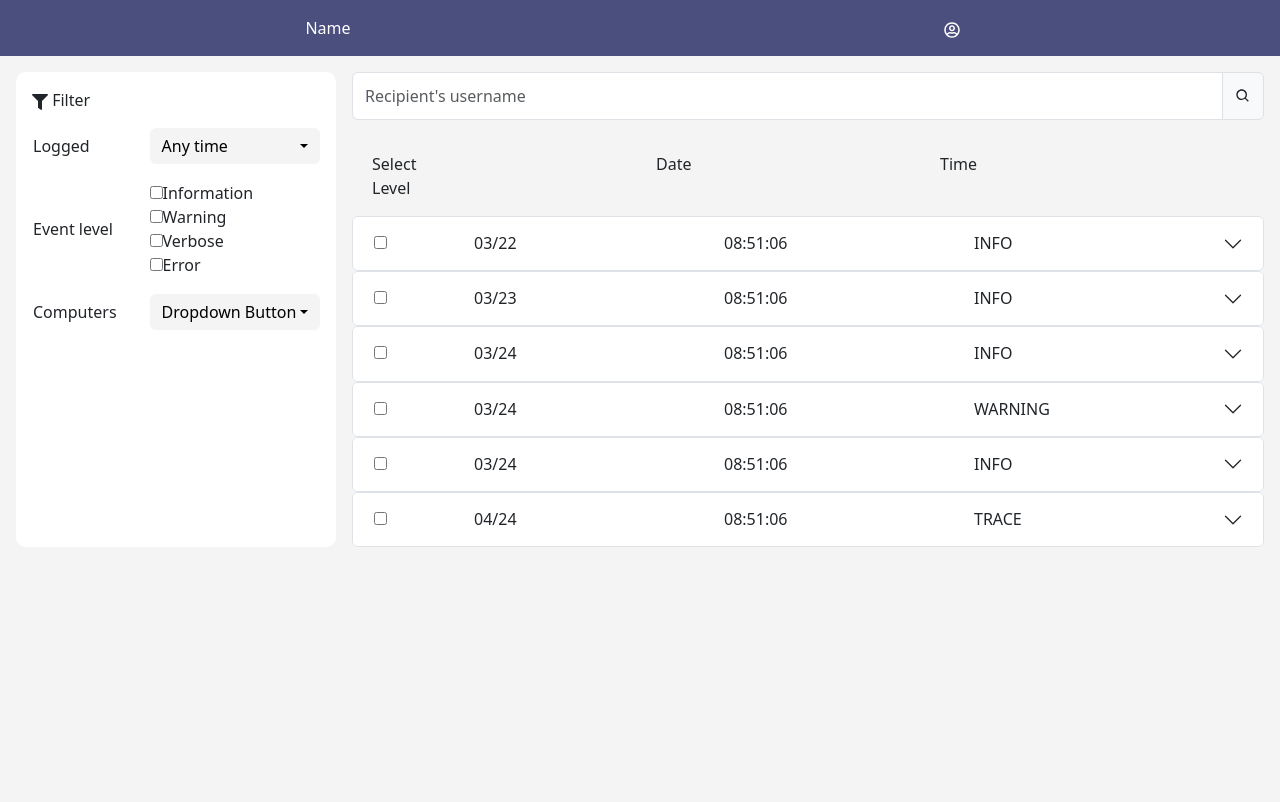
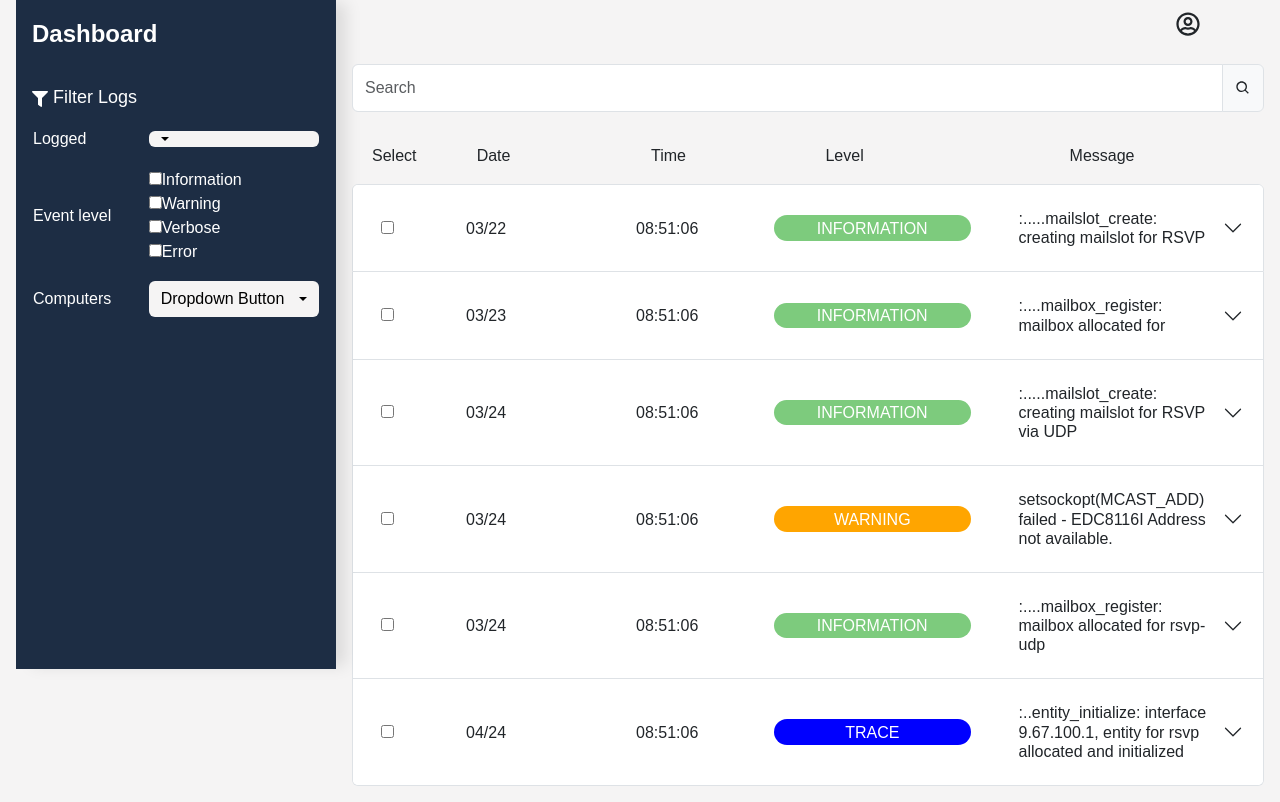
Before and after one commit to XTiNCT-7/LogFeed, a React (Create React App) app: page / in a window 1280 px wide. Built offline with nearby package versions, Linux system fonts and the light colour scheme.

Commit message:
ui design

```diff
--- a/src/Components/Header/Header.jsx
+++ b/src/Components/Header/Header.jsx
@@ -3,10 +3,10 @@ import {FaRegUserCircle} from 'react-icons/fa';
 import './header.css';
 const Header=()=>{
   return (
-    <header>
-        <div>Name</div>
+    <div className="header">
+        {/* <div>Name</div> */}
         <div><FaRegUserCircle/></div>
-    </header>
+    </div>
   )
 }
 
--- a/src/Components/Header/header.css
+++ b/src/Components/Header/header.css
@@ -1,10 +1,20 @@
-header{
-    display: grid;
+.header{
+    /* display: grid;
     grid-template-columns: repeat(2,1fr);
     background: #4a4f7e;
     color: white;
     padding: 1rem;
     align-items: center;
-    justify-content: center;
+    justify-content: center; */
+    /* margin-left: 320px; */
+    text-align: right;
+    padding-right: 5rem;
+    height: 3rem;
+    display: flex;
+    align-items: center;
+    justify-content: end;
 
 }
+.header svg{
+    font-size: x-large;
+}
--- a/src/Components/Home.jsx
+++ b/src/Components/Home.jsx
@@ -1,4 +1,4 @@
-import React from 'react'
+import React,{useState} from 'react'
 import Header from './Header/Header';
 import Sidebar from './Sidebar/Sidebar';
 import Log from './LogItem/Log';
@@ -7,18 +7,27 @@ import './home.css';
 import {LazyLog} from 'react-lazylog';
 
 const Home=()=>{
-    const file='db.log';
+
+    const [levelFilter,setLevelFilter]=useState([]);
+    const [dateFilter, setDateFilter] = useState(null);
+    const handleFilter=(level,date)=>{
+        setLevelFilter(level);
+        setDateFilter(date);
+    }
+
+    // console.log("Home",filter)
     return (
     <>
+
+            <main>
+                <Sidebar onFilter={handleFilter}/>
+                <div>
                 <Header/>
-        <main>
-            <Sidebar/>
                 <section>
-                {/* <div style={{ height: 500, width: 902 }}>
-                    <LazyLog extraLines={1} text={file} caseInsensitive />
-                </div> */}
-                <Log/>
+
+                    <Log levelFilterData={levelFilter} dateFilterData={dateFilter} />
                 </section>
+                </div>
             </main>
         </>
   )
--- a/src/Components/LogItem/Log.jsx
+++ b/src/Components/LogItem/Log.jsx
@@ -1,23 +1,52 @@
-import React from 'react'
+import React,{useState,useEffect} from 'react'
 import Accordion from 'react-bootstrap/Accordion';
 import Form from 'react-bootstrap/Form';
 import InputGroup from 'react-bootstrap/InputGroup';
 import {BiSearch} from 'react-icons/bi';
 import LogItem from './LogItem';
 import './LogItem.css';
-const Log=()=> {
+
+
+
+const Log=({levelFilterData,dateFilterData})=> {
+    const filterData=[];
+    filterData.push(levelFilterData,dateFilterData);
+    console.log("log",filterData)
+
+    const [searchItem, setSearchItem]=useState("");
+
+
+
+    let debounceTimeout = null;
+    const debounce=(func, delay)=>{
+
+        clearTimeout(debounceTimeout);
+        debounceTimeout=setTimeout(func,delay);
+    }
+
+
+
+    // useEffect(()=>{
+    //     if(filterData[0].length!=0){
+    //         setFilterLogs();
+    //     }
+    // },[filterData])
+
+
     const data=[
-            "03/22 08:51:06 INFO   :.....mailslot_create: creating mailslot for RSVP",
-            "03/23 08:51:06 INFO   :....mailbox_register: mailbox allocated for ",
-            "03/24 08:51:06 INFO   :.....mailslot_create: creating mailslot for RSVP via UDP",
+            "03/22 08:51:06 INFORMATION   :.....mailslot_create: creating mailslot for RSVP",
+            "03/23 08:51:06 INFORMATION   :....mailbox_register: mailbox allocated for ",
+            "03/24 08:51:06 INFORMATION   :.....mailslot_create: creating mailslot for RSVP via UDP",
             "03/24 08:51:06 WARNING :.....mailslot_create: setsockopt(MCAST_ADD) failed - EDC8116I Address not available.",
-            "03/24 08:51:06 INFO   :....mailbox_register: mailbox allocated for rsvp-udp",
+            "03/24 08:51:06 INFORMATION   :....mailbox_register: mailbox allocated for rsvp-udp",
             "04/24 08:51:06 TRACE  :..entity_initialize: interface 9.67.100.1, entity for rsvp allocated and initialized"
         ]
 
+    const [totalData,setTotalData]=useState(data);
+
     const jsonData = [];
 
-    data.forEach((logEntry) => {
+    totalData.forEach((logEntry) => {
     const logObject = {};
     const logComponents = logEntry.split(" ");
     logObject.date = logComponents[0];
@@ -27,17 +56,73 @@ const Log=()=> {
 
     jsonData.push(logObject);
     });
-    console.log(jsonData);
+
+
+    const setFilterLogs=()=>{
+        let temp=data.filter((field)=>{
+            // let matchFilter=false;
+            const values = [...filterData[0]];
+            // console.log(values[0])
+            console.log(field.level)
+            if(values.includes(field.level)){
+                // matchFilter=true;
+                return true;
+            }
+            // }else if(values.includes("warning") && field.includes("Warning".toUpperCase())){
+            //     // matchFilter=true;
+            // }else if(values.includes("verbose") && field.includes("verbose".toUpperCase())){
+            //     console.log("true")
+            // }
+            // else if([...filterData].includes("trace") && field.includes("trace".toUpperCase())){
+            //     console.log("true")
+            // }
+
+            // const matchFilter=filterData.includes(field);
+            // console.log(matchFilter)
+            // return matchFilter;
+        })
+        setTotalData(temp);
+
+    }
+    // setFilterLogs();
+
+
+    const setSearchLogs=(value)=>{
+        console.log(value)
+        setSearchItem(value);
+        debounce(()=>{
+
+            let temp=data.filter((field)=>{
+                console.log("timeout",debounceTimeout)
+                const matchSearch=field.toLowerCase().includes(searchItem.toLowerCase());
+                // const matchFilter=filterData.includes(field);
+                return matchSearch;
+
+            })
+            setTotalData(temp);
+        },1000)
+
+    };
+
+
+
+
+
+    console.log("filterdata",jsonData);
+
   return (
     <div>
         <div>
             <InputGroup className="mb-3 search">
                 <Form.Control
-                placeholder="Recipient's username"
-                aria-label="Recipient's username"
+                placeholder="Search"
+                value={searchItem}
+                onChange={(e)=>{
+                    setSearchLogs(e.target.value);
+                }}
                 aria-describedby="basic-addon2"
                 />
-                <InputGroup.Text id="basic-addon2"><BiSearch/></InputGroup.Text>
+                <InputGroup.Text id="basic-addon2" ><BiSearch/></InputGroup.Text>
             </InputGroup>
         </div>
         <div className="table-title">
@@ -45,25 +130,28 @@ const Log=()=> {
             <span>Date</span>
             <span>Time</span>
             <span>Level</span>
+            <span>Message</span>
         </div>
+        {/* <table> */}
         <Accordion defaultActiveKey="0">
             {jsonData.map((i,index)=>{
-                console.log(index)
+
                 return(
-                    <table>
-                        {/* <tr> */}
+                    <>
+                        {/* // <tr> */}
                             {/* <td> */}
 
-                                <LogItem data={i} index={index}/>
+                                <LogItem data={i} index={index} />
                             {/* </td> */}
-                        {/* </tr> */}
-                    </table>
-
+                        {/* // </tr> */}
+                    {/* // </table> */}
+                    </>
                 )
             })}
            {/* <LogItem/> */}
 
         </Accordion>
+        {/* </table> */}
     </div>
   )
 }
--- a/src/Components/LogItem/LogItem.css
+++ b/src/Components/LogItem/LogItem.css
@@ -4,16 +4,42 @@
 .accordian-header table{
     text-align: center;
 }
+.log-table {
+    width: 100%;
+    table-layout: fixed;
+  }
 
-table td{
-    width:5rem;
+  .log-table td {
+    padding: 8px;
+    text-align: left;
+  }
+
+  .log-table td:first-child {
+    width: 10%;
+  }
+
+  .log-table td:nth-child(2),
+  .log-table td:nth-child(3)
+   {
+    width: 20%;
+  }
+  .log-table td:nth-child(4) div{
+    color: white;
+    text-align: center;
+    translate: -2rem;
+    border-radius: 1rem;
+    padding: 0.2rem;
+    /* width: 30%; */
+  }
+/* table td{
+    width:7rem;
 }
 table td:first-child{
     width:2rem
-}
+} */
 .table-title{
     padding: 16px 20px !important;
     display: grid;
-    grid-template-columns: 1fr 1fr 1.07fr;
+    grid-template-columns: 0.6fr 1fr 1fr 1.4fr 1fr;
 
 }
--- a/src/Components/LogItem/LogItem.jsx
+++ b/src/Components/LogItem/LogItem.jsx
@@ -1,12 +1,19 @@
 import React from 'react'
 import Accordion from 'react-bootstrap/Accordion';
 const LogItem=({data,index})=> {
-    console.log(index)
+    let backgroundColor='';
+    if(data.level=="INFORMATION"){
+        backgroundColor="#7dcb7d";
+    }else if(data.level=="WARNING"){
+        backgroundColor="orange";
+    }else if(data.level=="TRACE"){
+        backgroundColor="blue";
+    }
   return (
-    <article>
+    <>
         <Accordion.Item eventKey={index}>
                 <Accordion.Header>
-                    <table>
+                    <table className="log-table">
                         <tr>
                             <td>
                                 <input type="checkbox" id="vehicle1" name="vehicle1" value="Bike"/>
@@ -14,16 +21,17 @@ const LogItem=({data,index})=> {
                             </td>
                             <td>{data.date}</td>
                             <td>{data.time}</td>
-                            <td>{data.level}</td>
+                            <td ><div style={{backgroundColor}}>{data.level}</div></td>
+                            <td>{data.message}</td>
                         </tr>
                     </table>
                     {/* {data.message} */}
                 </Accordion.Header>
                 <Accordion.Body>
-                    {data.message}
+                    Additional information
                 </Accordion.Body>
         </Accordion.Item>
-    </article>
+    </>
   )
 }
 
--- a/src/Components/Sidebar/Sidebar.jsx
+++ b/src/Components/Sidebar/Sidebar.jsx
@@ -1,13 +1,76 @@
-import React from 'react'
+import React,{useState,useEffect} from 'react'
 import {FaFilter} from 'react-icons/fa';
 import Dropdown from 'react-bootstrap/Dropdown';
 import Form from 'react-bootstrap/Form';
 import InputGroup from 'react-bootstrap/InputGroup';
 import './sidebar.css';
-const Sidebar=()=>{
+const Sidebar=({onFilter})=>{
+
+    const [date,setDate]=useState([]);
+    const [level,setLevel]=useState([]);
+    const filterData=[];
+    const jsonFilterData={};
+    // useEffect(() => {
+        // const setFilterData=(e)=>{
+        //     const checkedLevel=[...level];
+        //     if(e.target.checked){
+        //         checkedLevel.push(e.target.value);
+        //     }else{
+        //         const index=checkedLevel.indexOf(e.target.value);
+        //         if(index>-1){
+        //             checkedLevel.splice(index,1);
+        //         }
+        //     }
+        //     setLevel(checkedLevel);
+        //     console.log(level)
+        //     // onFilter();
+        // }
+
+
+    // }, [level])
+
+    const setDateData=(value)=>{
+        // console.log(value)
+        var now = new Date();
+        var then = new Date(now.setHours(now.getHours() - value));
+
+        // console.log(then)
+        setDate(then);
+        // console.log(date,"date")
+    }
+
+    const setLevelData=(e)=>{
+        const checkedLevel=[...level];
+        if(e.target.checked){
+            checkedLevel.push(e.target.value);
+        }else{
+            const index=checkedLevel.indexOf(e.target.value);
+            if(index>-1){
+                checkedLevel.splice(index,1);
+            }
+        }
+        setLevel(checkedLevel);
+        // jsonFilterData.checklevel=level;
+
+        console.log(level)
+        // onFilter();
+    }
+    onFilter(level,date)
+    console.log(onFilter,"onfilter")
+    useEffect(() => {
+        // Perform any actions based on the updated `level` state
+        console.log(level);
+      }, [level]);
+
   return (
     <aside>
-        <span><FaFilter/></span><span> Filter</span>
+        <div className='title'>
+            Dashboard
+        </div>
+
+        <div className="filter">
+            <span><FaFilter/></span><span className='filter-title'> Filter Logs</span>
+        </div>
         <div>
             <table className="sidebar-table">
                 <tr>
@@ -17,13 +80,14 @@ const Sidebar=()=>{
                     <td>
                         <Dropdown>
                             <Dropdown.Toggle variant="secondary" id="dropdown-basic">
-                                Any time
+                                {date.toLocaleString()}
                             </Dropdown.Toggle>
 
                             <Dropdown.Menu>
-                                <Dropdown.Item href="#/action-1">Action</Dropdown.Item>
-                                <Dropdown.Item href="#/action-2">Another action</Dropdown.Item>
-                                <Dropdown.Item href="#/action-3">Something else</Dropdown.Item>
+                                <Dropdown.Item onClick={(e)=>{setDateData(1)}}>Last hour</Dropdown.Item>
+                                <Dropdown.Item onClick={(e)=>{setDateData(24)}}>Last 24 hours</Dropdown.Item>
+                                <Dropdown.Item onClick={(e)=>{setDateData(360)}}>Last 15 days</Dropdown.Item>
+                                <Dropdown.Item onClick={(e)=>{setDateData(720)}}>Last 30 days</Dropdown.Item>
                             </Dropdown.Menu>
                         </Dropdown>
                     </td>
@@ -33,14 +97,14 @@ const Sidebar=()=>{
                         <span>Event level</span>
                     </td>
                     <td style={{textAlign:`left`,paddingLeft:`2rem`}}>
-                        <input type="checkbox" id="vehicle1" name="vehicle1" value="Bike"/>
-                        <label for="vehicle1">Information</label><br/>
-                        <input type="checkbox" id="vehicle1" name="vehicle1" value="Bike"/>
-                        <label for="vehicle1"> Warning</label><br/>
-                        <input type="checkbox" id="vehicle1" name="vehicle1" value="Bike"/>
-                        <label for="vehicle1"> Verbose</label><br/>
-                        <input type="checkbox" id="vehicle1" name="vehicle1" value="Bike"/>
-                        <label for="vehicle1"> Error</label>
+                        <input type="checkbox" id="level1" name="information" value="information" onChange={(e)=>{setLevelData(e)}} />
+                        <label for="level1">Information</label><br/>
+                        <input type="checkbox" id="level2" name="warning" value="warning" onChange={(e)=>{setLevelData(e)}}/>
+                        <label for="level2"> Warning</label><br/>
+                        <input type="checkbox" id="level3" name="Verbose"value="verbose"  onChange={(e)=>{setLevelData(e)}}/>
+                        <label for="level3"> Verbose</label><br/>
+                        <input type="checkbox" id="level4" name="Error" value="error"  onChange={(e)=>{setLevelData(e)}}/>
+                        <label for="level4"> Error</label>
                     </td>
                 </tr>
                 <tr>
--- a/src/Components/Sidebar/sidebar.css
+++ b/src/Components/Sidebar/sidebar.css
@@ -1,14 +1,32 @@
 aside{
+    box-shadow: 13px 0px 15px -3px rgba(0,0,0,0.1);
     left: 0;
     /* height:fit-content; */
     position: sticky;
-    background: white;
-    margin: 1rem;
+    background: #1d2d44;
+    color: white;
+    /* background: white; */
+    margin: 0 1rem;
     width: 20rem;
-    border-radius: 10px;
+    /* border-radius: 10px; */
+    /* overflow: hidden; */
+    top:0;
+    height: 41.8rem;
+    /* height:100%; */
     text-align: left;
     padding: 1rem;
 }
+.title{font-size: x-large;
+    font-weight: 700;
+    padding-bottom: 2rem;
+}
+    .filter{
+        align-items: center;
+        justify-content: center;
+    }
+    .filter-title{
+        font-size: large;
+    }
 table{
     width:100%;
 
--- a/src/Components/home.css
+++ b/src/Components/home.css
@@ -1,5 +1,6 @@
 body{
     background-color: #f5f4f4!important;
+    font-family: 'Poppins',sans-serif!important;
 }
 main{
     display: grid;
```
Lines whose indentation alone changed are shown as unchanged.
